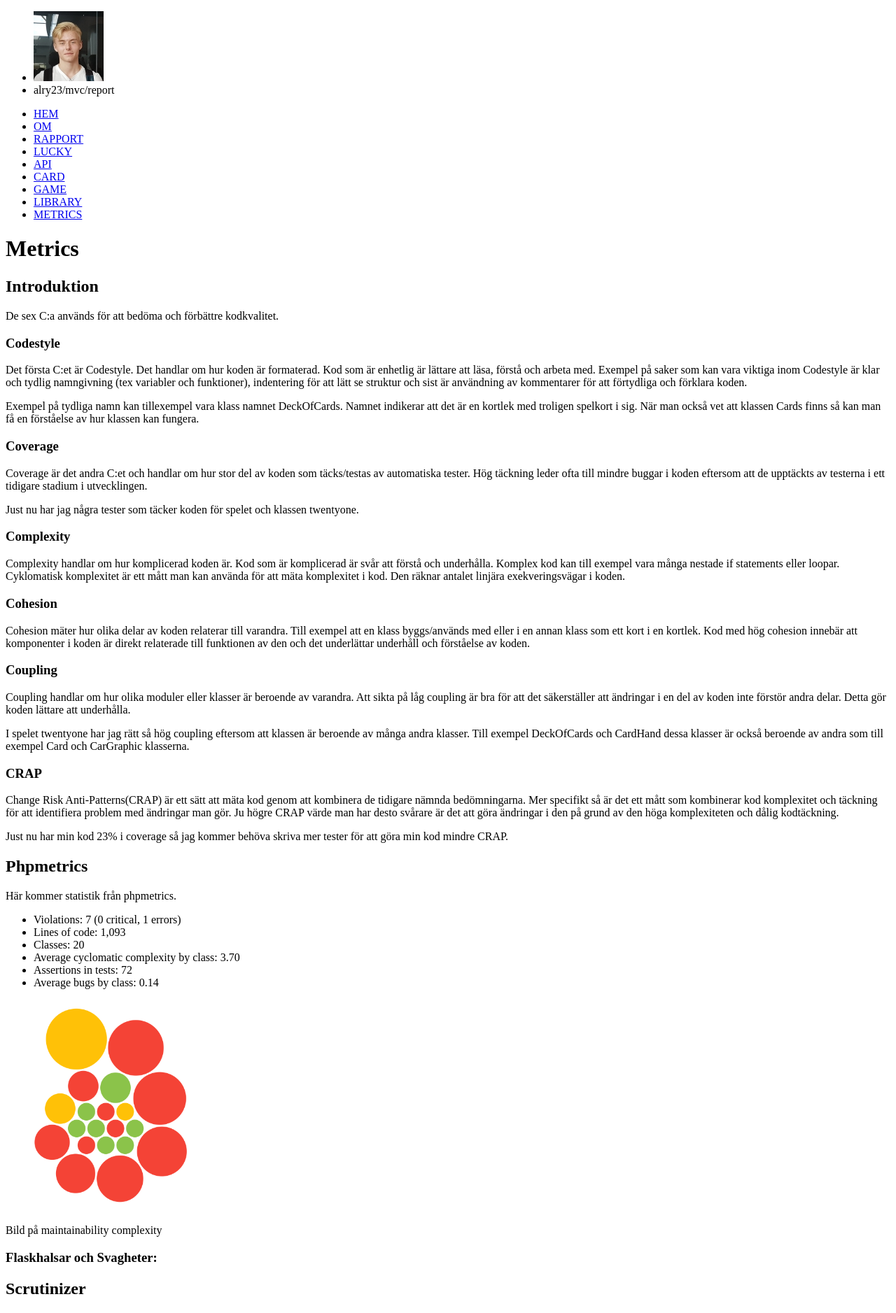
After one commit to albinr/mvc-report, a Symfony app: template templates/report/metrics.html.twig in a window 1280 px wide. The commit adds this page. Shown: the top 1877 px of the page at 70% size. Run offline with Twig, Linux system fonts and the light colour scheme; the template is opened without the code that fills it, so the values that code supplies are empty; some libraries are stand-ins or nearby versions; grey boxes are pictures that could not be loaded.

Commit message:
Commit before dice game removal.

```diff
--- a/src/Controller/ReportController.php
+++ b/src/Controller/ReportController.php
@@ -42,6 +42,12 @@ class ReportController extends AbstractController
         return $this->render('report/lucky.html.twig', $data);
     }
 
+    #[Route("/metrics", name: "metrics")]
+    public function metrics(): Response
+    {
+        return $this->render('report/metrics.html.twig');
+    }
+
     #[Route("/session", name: "session")]
     public function session(SessionInterface $session): Response
     {
--- a/templates/base.html.twig
+++ b/templates/base.html.twig
@@ -36,6 +36,7 @@
                 <li><a href="{{ path('card') }}">CARD</a></li>
                 <li><a href="{{ path('game') }}">GAME</a></li>
                 <li><a href="{{ path('library') }}">LIBRARY</a></li>
+                <li><a href="{{ path('metrics') }}">METRICS</a></li>
 
             </ul>
         </nav>
--- /dev/null
+++ b/templates/report/metrics.html.twig
@@ -0,0 +1,91 @@
+{% extends "base.html.twig" %}
+
+{% block title %}Metrics{% endblock %}
+
+{% block body %}
+<h1>Metrics</h1>
+
+<h2>Introduktion</h2>
+
+<p>De sex C:a används för att bedöma och förbättre kodkvalitet.</p>
+
+<h3>Codestyle</h3>
+<p>Det första C:et är Codestyle. Det handlar om hur koden är formaterad. Kod som är enhetlig är lättare att läsa, förstå
+    och arbeta med. Exempel på saker som kan vara viktiga inom Codestyle är klar och tydlig namngivning (tex variabler
+    och funktioner), indentering för att lätt se struktur och sist är användning av kommentarer för att förtydliga och
+    förklara koden.</p>
+
+<p>Exempel på tydliga namn kan tillexempel vara klass namnet DeckOfCards. Namnet indikerar att det är en kortlek med
+    troligen spelkort i sig. När man också vet att klassen Cards finns så kan man få en förståelse av hur klassen kan
+    fungera.</p>
+
+<h3>Coverage</h3>
+<p>Coverage är det andra C:et och handlar om hur stor del av koden som täcks/testas av automatiska tester. Hög täckning
+    leder ofta till mindre buggar i koden eftersom att de upptäckts av testerna i ett tidigare stadium i utvecklingen.
+</p>
+
+<p>Just nu har jag några tester som täcker koden för spelet och klassen twentyone.</p>
+
+<h3>Complexity</h3>
+<p>Complexity handlar om hur komplicerad koden är. Kod som är komplicerad är svår att förstå och underhålla. Komplex kod
+    kan till exempel vara många nestade if statements eller loopar. Cyklomatisk komplexitet är ett mått man kan använda
+    för att mäta komplexitet i kod. Den räknar antalet linjära exekveringsvägar i koden.
+</p>
+
+<h3>Cohesion</h3>
+<p>Cohesion mäter hur olika delar av koden relaterar till varandra. Till exempel att en klass byggs/används med eller i
+    en annan klass som ett kort i en kortlek. Kod med hög cohesion innebär att komponenter i koden är direkt relaterade
+    till funktionen av den och det underlättar underhåll och förståelse av koden.</p>
+
+<h3>Coupling</h3>
+<p>Coupling handlar om hur olika moduler eller klasser är beroende av varandra. Att sikta på låg coupling är bra för att
+    det säkerställer att ändringar i en del av koden inte förstör andra delar. Detta gör koden lättare att underhålla.
+</p>
+<p>I spelet twentyone har jag rätt så hög coupling eftersom att klassen är beroende av många andra klasser. Till exempel
+    DeckOfCards och CardHand dessa klasser är också beroende av andra som till exempel Card och CarGraphic klasserna.
+</p>
+
+<h3>CRAP</h3>
+<p>Change Risk Anti-Patterns(CRAP) är ett sätt att mäta kod genom att kombinera de tidigare nämnda bedömningarna. Mer
+    specifikt så är det ett mått som kombinerar kod komplexitet och täckning för att identifiera problem med ändringar
+    man gör. Ju högre CRAP värde man har desto svårare är det att göra ändringar i den på grund av den höga
+    komplexiteten och dålig kodtäckning.
+</p>
+<p>Just nu har min kod 23% i coverage så jag kommer behöva skriva mer tester för att göra min kod mindre CRAP.</p>
+
+<h2>Phpmetrics</h2>
+<p>Här kommer statistik från phpmetrics.</p>
+
+<ul>
+    <li>Violations: 7 (0 critical, 1 errors)</li>
+    <li>Lines of code: 1,093</li>
+    <li>Classes: 20</li>
+    <li>Average cyclomatic complexity by class: 3.70</li>
+    <li>Assertions in tests: 72</li>
+    <li>Average bugs by class: 0.14</li>
+</ul>
+
+<div>
+    <img src="{{ asset('img/phpmetrics.png') }}" alt="bild på maintainabilyt" style="width: 300px;">
+    <p>Bild på maintainability complexity</p>
+</div>
+
+<h3>Flaskhalsar och Svagheter:</h3>
+
+<h2>Scrutinizer</h2>
+<div class="badges">
+    <a href="https://scrutinizer-ci.com/g/albinr/mvc-report/?branch=main" class="badge">
+        <img src="https://scrutinizer-ci.com/g/albinr/mvc-report/badges/quality-score.png?b=main" style="padding: 10px;"
+            alt="">
+    </a>
+    <a href="https://scrutinizer-ci.com/g/albinr/mvc-report/?branch=main" class="badge">
+        <img src="https://scrutinizer-ci.com/g/albinr/mvc-report/badges/coverage.png?b=main" style="padding: 10px;"
+            alt="">
+    </a>
+    <a href="https://scrutinizer-ci.com/g/albinr/mvc-report/build-status/main" class="badge">
+        <img src="https://scrutinizer-ci.com/g/albinr/mvc-report/badges/build.png?b=main" style="padding: 10px;" alt="">
+    </a>
+</div>
+
+
+{% endblock %}
```
Also changed, not shown: README.md, public/img/phpmetrics.png (added).
